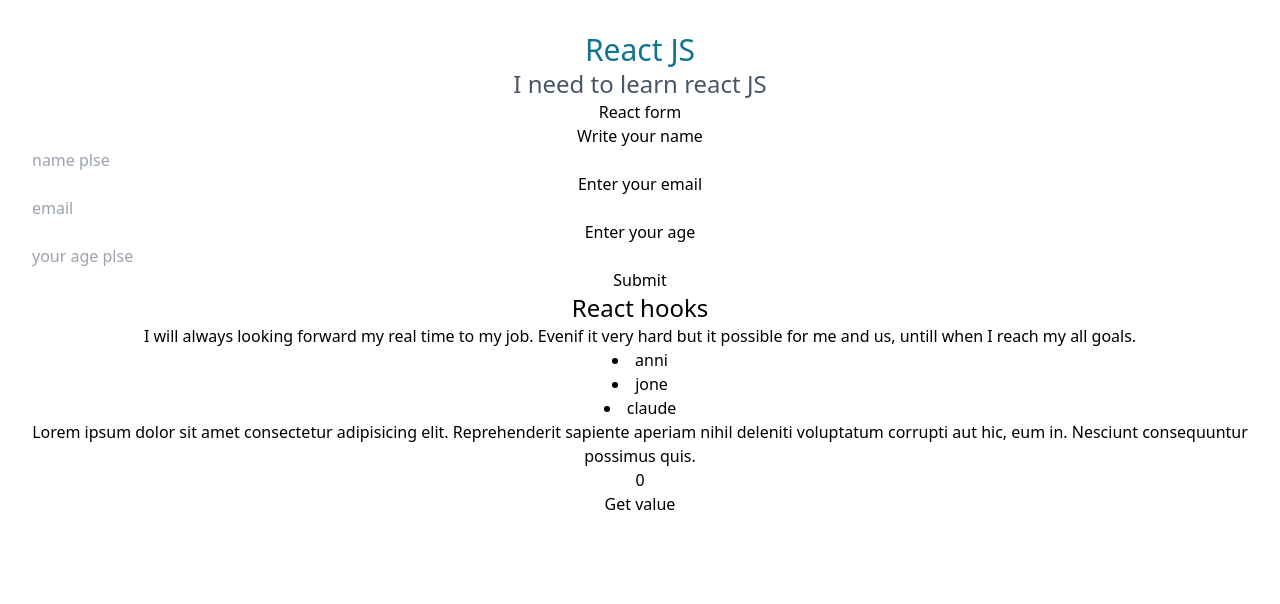
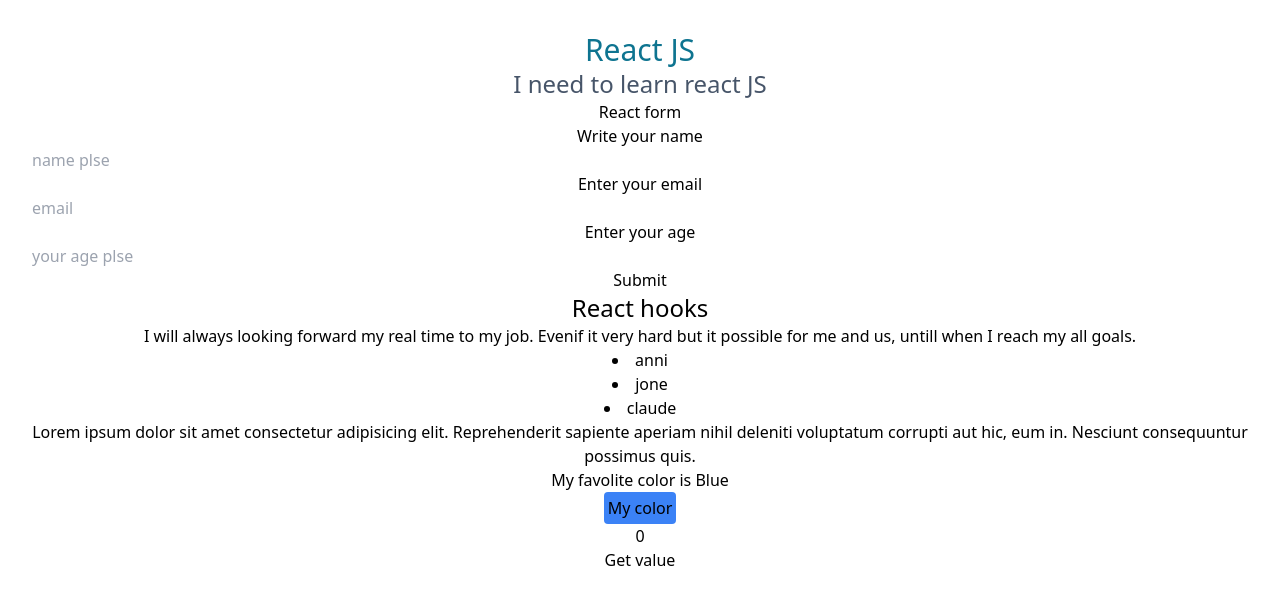
Before and after one commit to benidama/allAbout-ReactJS, a React (Vite) app: page / in a window 1280 px wide. Shown: the top 604 px of the page. Built offline with nearby package versions, Linux system fonts and the light colour scheme.

Commit message:
changes added

```diff
--- a/src/Component/State.jsx
+++ b/src/Component/State.jsx
@@ -2,6 +2,7 @@ import React, { useState } from "react";
 
 function State() {
   const [count, setCount] = useState(0);
+  const [color, setColor] = useState("Blue");
   const arr = ["anni", "jone", "claude"];
   const update = () => setCount((v) => v + 1);
   return (
@@ -21,6 +22,13 @@ function State() {
         sapiente aperiam nihil deleniti voluptatum corrupti aut hic, eum in.
         Nesciunt consequuntur possimus quis.
       </p>
+      <p>My favolite color is {color}</p>
+      <button
+        className="btn bg-blue-500 rounded p-1"
+        onClick={() => setColor(() => "Green")}
+      >
+        My color
+      </button>
       <h1>{count}</h1>
       <button onClick={update}>Get value</button>
     </div>
```
